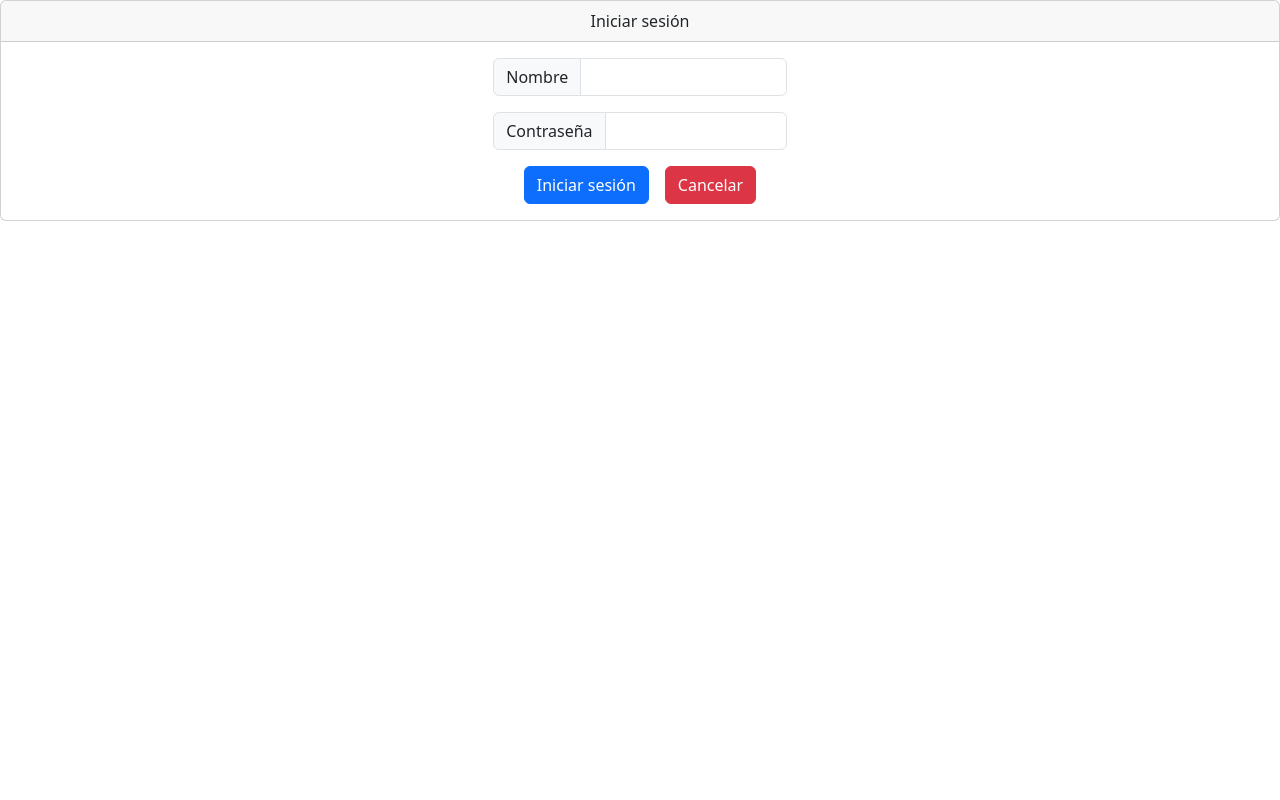
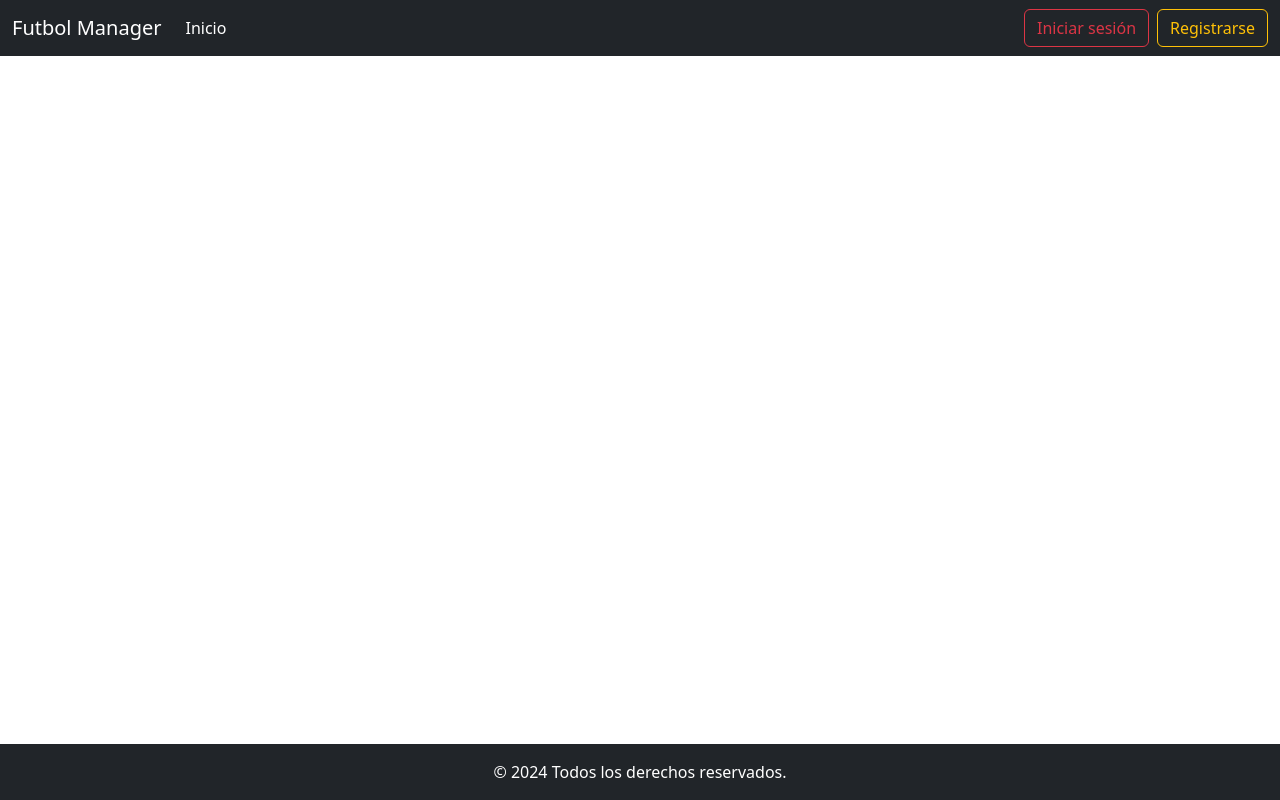
Before and after one commit to eliaskrr0/futbol-manager-react, a React (Create React App) app: page /futbol-manager in a window 1280 px wide. Built offline with nearby package versions, Linux system fonts and the light colour scheme.

Commit message:
reestructurando estructura app y agregando enrutador

```diff
--- a/package.json
+++ b/package.json
@@ -9,6 +9,7 @@
     "bootstrap": "^5.3.2",
     "react": "^18.2.0",
     "react-dom": "^18.2.0",
+    "react-router-dom": "^6.21.3",
     "react-scripts": "5.0.1",
     "web-vitals": "^2.1.4"
   },
--- a/src/App.js
+++ b/src/App.js
@@ -1,12 +1,30 @@
-import './App.css';
-import IniciarSesion from './componentes/IniciarSesion';
+import { Outlet, Route, Routes } from "react-router-dom";
+import "./App.css";
+import GlobalNavbar from "./componentes/GlobalNavbar";
+import "bootstrap/dist/css/bootstrap.min.css";
+import GlobalFooter from "./componentes/GlobalFooter";
+import IniciarSesion from "./componentes/IniciarSesion";
+import Home from "./componentes/Home";
 
 const App = () => {
   return (
     <div className="App">
-      <IniciarSesion/>
+      <Routes>
+        <Route
+          path="/futbol-manager"
+          element={
+            <>
+              <Outlet />
+              <GlobalNavbar />
+              <Home />
+              <GlobalFooter />
+            </>
+          }
+        />
+        <Route path="/futbol-manager/login" element={<IniciarSesion />} />
+      </Routes>
     </div>
   );
-}
+};
 
 export default App;
--- /dev/null
+++ b/src/componentes/GlobalFooter.js
@@ -0,0 +1,16 @@
+const GlobalFooter = () => {
+  return (
+    <div className="GlobalFooter">
+      <div
+        className="container-fluid bg-dark fixed-bottom pt-3"
+        data-bs-theme="dark"
+      >
+        <footer className="text-center text-white">
+          <p>&copy; 2024 Todos los derechos reservados.</p>
+        </footer>
+      </div>
+    </div>
+  );
+};
+
+export default GlobalFooter;
--- /dev/null
+++ b/src/componentes/GlobalNavbar.js
@@ -0,0 +1,36 @@
+import { Link } from "react-router-dom";
+
+const GlobalNavbar = () => {
+  return (
+    <nav className="navbar navbar-expand-lg bg-dark" data-bs-theme="dark">
+      <div className="container-fluid">
+        <Link className="navbar-brand" to="/futbol-manager">
+          Futbol Manager
+        </Link>
+        <div className="collapse navbar-collapse">
+          <ul className="navbar-nav">
+            <li className="nav-item">
+              <Link
+                className="nav-link active"
+                to="/futbol-manager"
+                aria-current="page"
+              >
+                Inicio
+              </Link>
+            </li>
+          </ul>
+        </div>
+        <Link to="/futbol-manager/login">
+        <button className="btn btn-outline-danger" type="submit">
+          Iniciar sesión
+        </button>
+        </Link>
+        <button className="btn btn-outline-warning ms-2" type="submit">
+          Registrarse
+        </button>
+      </div>
+    </nav>
+  );
+};
+
+export default GlobalNavbar;
--- /dev/null
+++ b/src/componentes/Home.js
@@ -0,0 +1,12 @@
+import "bootstrap/dist/css/bootstrap.min.css";
+
+const Home = () => {
+
+  return (
+    <div className="Home">
+
+    </div>
+  );
+};
+
+export default Home;
--- a/src/componentes/IniciarSesion.js
+++ b/src/componentes/IniciarSesion.js
@@ -1,9 +1,11 @@
 import "bootstrap/dist/css/bootstrap.min.css";
 import { useState } from "react";
+import Home from "./Home";
 
 const IniciarSesion = () => {
   const [nombreUsuario, setNombreUsuario] = useState("");
   const [credencialUsuario, setCredencialUsuario] = useState("");
+  const [sesionIniciada, setSesionIniciada] = useState(false);
 
   const manejarFormularioLogin = (e) => {
     e.preventDefault();
@@ -25,8 +27,7 @@ const IniciarSesion = () => {
       })
       .then((data) => {
         if (data.success) {
-          // Alerta de inicio de sesión exitoso
-          alert("Inicio de sesión exitoso");
+          setSesionIniciada(true);
         } else {
           // Alerta de inicio de sesión fallido
           alert("Inicio de sesión fallido");
@@ -35,8 +36,13 @@ const IniciarSesion = () => {
       .catch((error) => console.error("Error al recuperar datos: ", error));
   };
 
+  const cerrarVentana = () => {};
 
-  const cerrarVentana = () => {};
+  // inicia la sesión
+  if (sesionIniciada) {
+    return <Home />;
+  }
+
 
   return (
     <div className="InicarSesion">
```
Also changed, not shown: src/index.js (+3 -5 lines), 1 other file (tests, documents, lock files or other folders).
